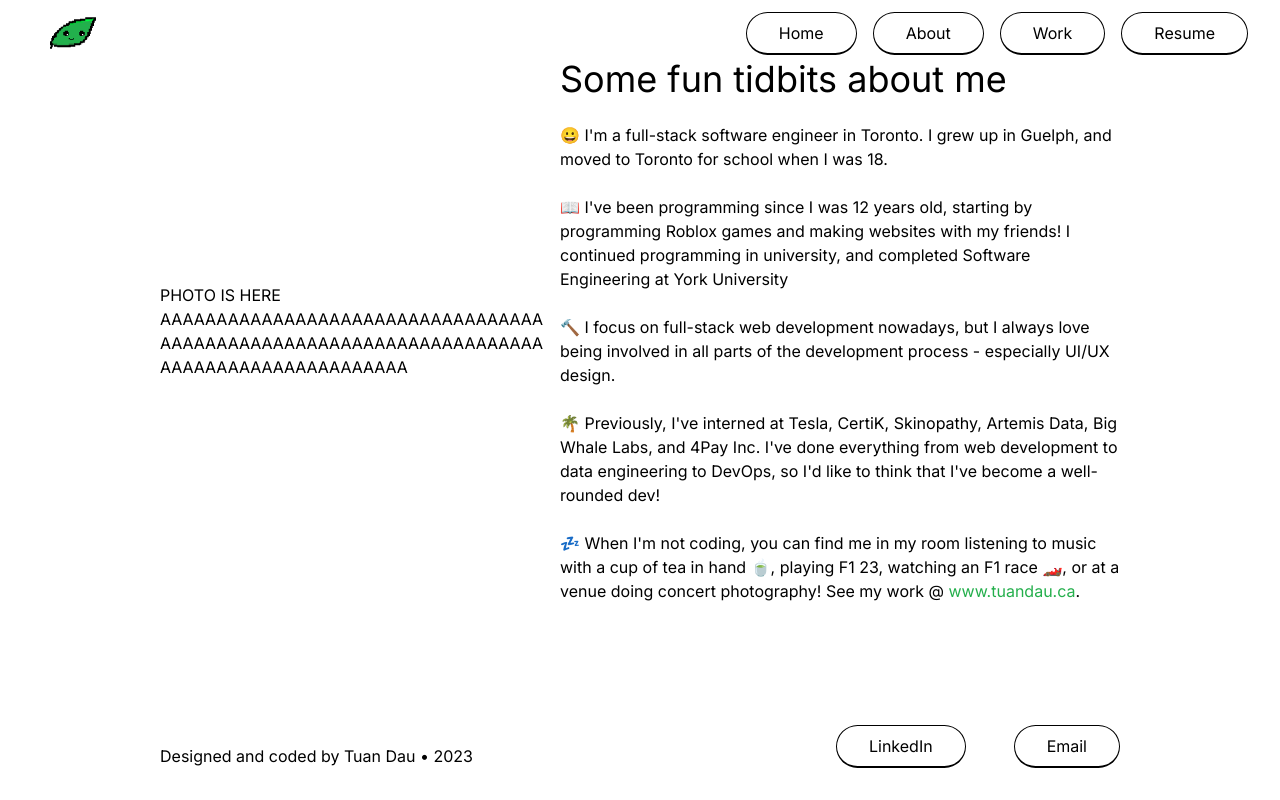
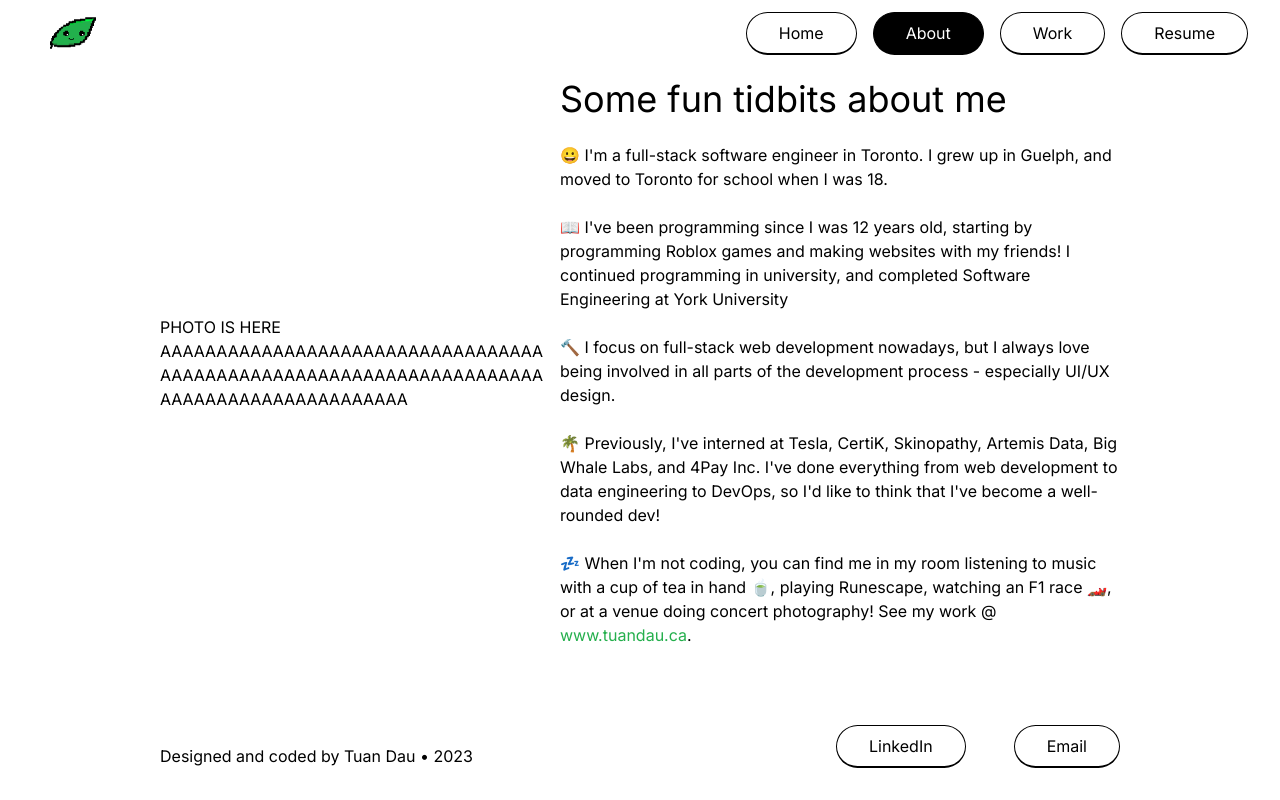
Before and after one commit to tuansydau/portfolio-website, a Next.js app: page /about in a window 1280 px wide. Built offline with nearby package versions, Linux system fonts and the light colour scheme.

Commit message:
add: navbar button highlights

```diff
--- a/app/about/page.tsx
+++ b/app/about/page.tsx
@@ -4,10 +4,10 @@ import Footer from '@/components/Footer';
 export default function Home() {
   return (
     <div className="flex min-h-screen flex-col items-center justify-between">
-      <Navbar />
+      <Navbar highlightedButton={'about'} />
       <div />
       {/* About me */}
-      <div className="flex w-full">
+      <div className="flex w-full h-fit mt-16">
         <div className="flex w-full justify-center items-center">
           <div className="flex flex-col w-3/4 items-center md:flex-row md:space-x-4 md:justify-center">
             <div className="w-full md:w-2/5 break-words">
@@ -41,8 +41,8 @@ export default function Home() {
               <div>
                 <p>
                   💤 When I&apos;m not coding, you can find me in my room
-                  listening to music with a cup of tea in hand 🍵, playing F1
-                  23, watching an F1 race 🏎️, or at a venue doing concert
+                  listening to music with a cup of tea in hand 🍵, playing
+                  Runescape, watching an F1 race 🏎️, or at a venue doing concert
                   photography! See my work @{' '}
                   <a className="text-[#24AF4C]" href="https://www.tuandau.ca">
                     www.tuandau.ca
--- a/app/page.tsx
+++ b/app/page.tsx
@@ -6,7 +6,7 @@ import Footer from '@/components/Footer';
 export default function Home() {
   return (
     <div className="flex min-h-screen flex-col items-center">
-      <Navbar />
+      <Navbar highlightedButton={'home'} />
 
       {/* intro section */}
       <div className="flex flex-col w-full h-screen justify-between items-center">
--- a/app/work/page.tsx
+++ b/app/work/page.tsx
@@ -5,11 +5,10 @@ import Footer from '@/components/Footer';
 export default function Home() {
   return (
     <div className="flex min-h-screen flex-col items-center justify-between">
-      <Navbar />
-
-      <div></div>
+      <Navbar highlightedButton="work" />
+      <div />
       {/* Work experience */}
-      <div className="flex w-full justify-center">
+      <div className="flex w-full justify-center mt-16">
         <div className="flex flex-col w-3/4">
           {/* TODO: Add a button to link to my resume */}
           <div className="flex mb-4 items-center justify-between">
--- a/components/Navbar.tsx
+++ b/components/Navbar.tsx
@@ -1,10 +1,15 @@
+'use client';
 import Image from 'next/image';
 import Link from 'next/link';
+import { useState } from 'react';
 
 const buttonClass =
   'border-black border rounded-full py-2 px-8 bg-white hover:bg-black hover:text-white border-b-2';
 
-export default function Navbar() {
+const highlightedClass =
+  'border-black border rounded-full py-2 px-8 bg-black text-white border-b-2';
+
+export default function Navbar({ highlightedButton }: any) {
   return (
     <div className="fixed z-0 flex w-full justify-between items-center space-x-12 py-2 px-8 border-black">
       <Link href="/">
@@ -19,15 +24,39 @@ export default function Navbar() {
       </Link>
       <div className="flex space-x-4">
         <Link href="/">
-          <div className={buttonClass}>Home</div>
+          <div
+            className={
+              highlightedButton === 'home' ? highlightedClass : buttonClass
+            }
+          >
+            Home
+          </div>
         </Link>
         <Link href="/about">
-          <div className={buttonClass}>About</div>
+          <div
+            className={
+              highlightedButton === 'about' ? highlightedClass : buttonClass
+            }
+          >
+            About
+          </div>
         </Link>
         <Link href="/work">
-          <div className={buttonClass}>Work</div>
+          <div
+            className={
+              highlightedButton === 'work' ? highlightedClass : buttonClass
+            }
+          >
+            Work
+          </div>
         </Link>
-        <div className={buttonClass}>Resume</div>
+        <div
+          className={
+            highlightedButton === 'resume' ? highlightedClass : buttonClass
+          }
+        >
+          Resume
+        </div>
       </div>
     </div>
   );
```
